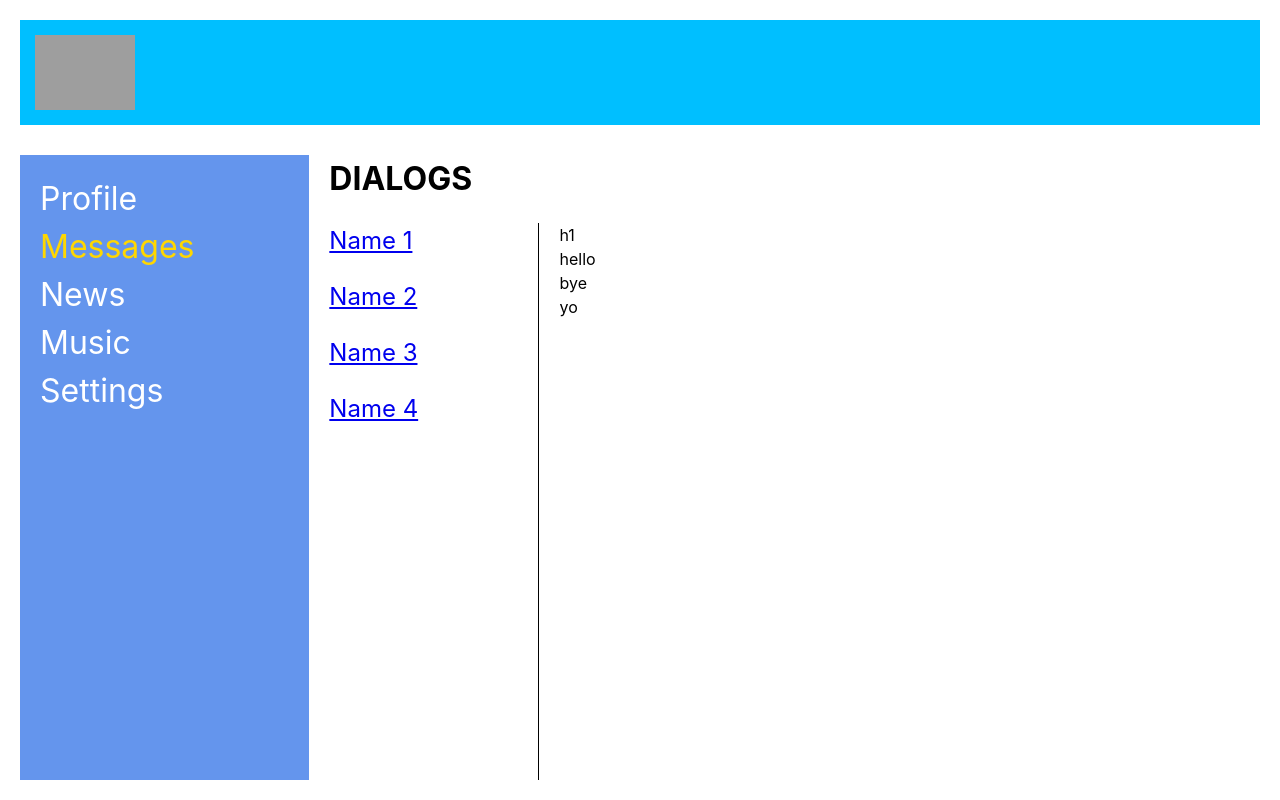
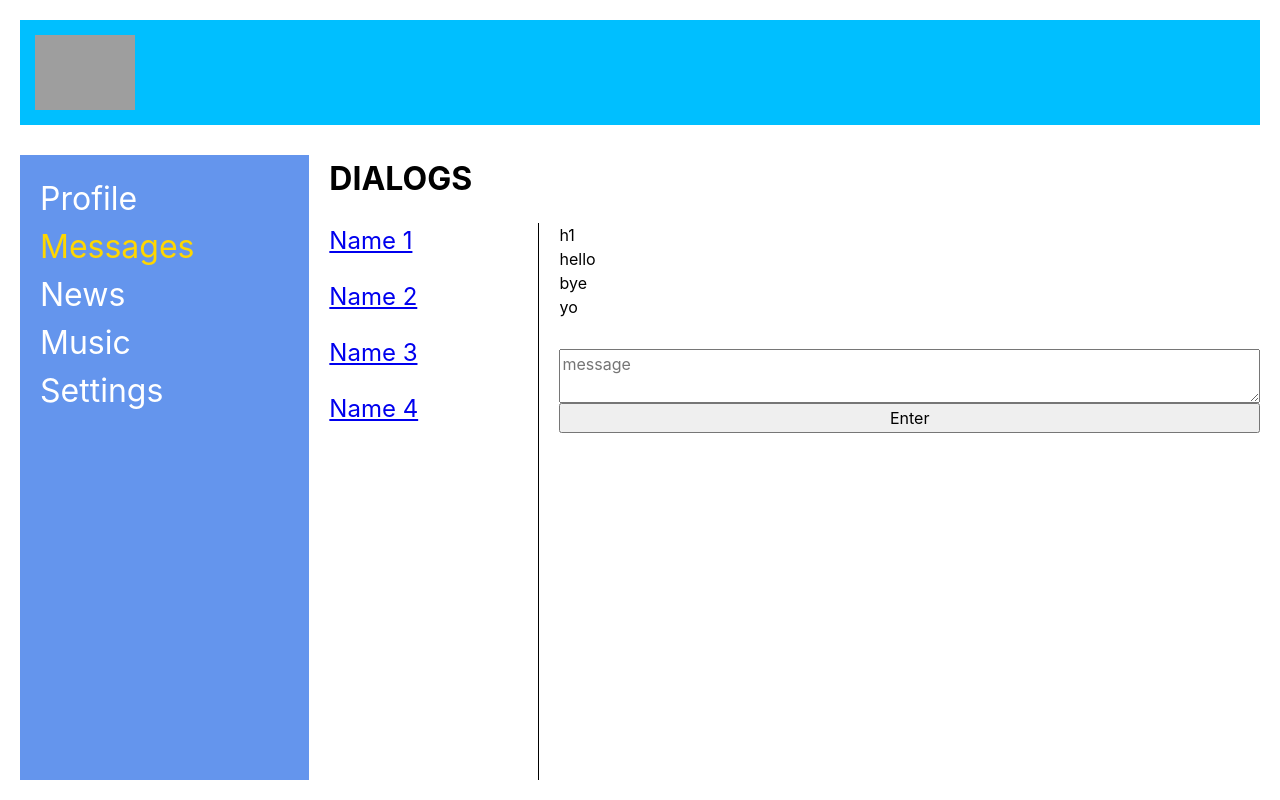
Before and after one commit to apalion1493/Social-network-react, a React (Create React App) app: page /dialogs in a window 1280 px wide. Built offline with nearby package versions, Linux system fonts and the light colour scheme; grey boxes are pictures that could not be loaded.

Commit message:
intermediate commit

```diff
--- a/src/components/Dialogs/Dialogs.module.css
+++ b/src/components/Dialogs/Dialogs.module.css
@@ -36,6 +36,12 @@
     margin-bottom: 0;
 }
 
+.dialogForm {
+    margin-top: 30px;
+    display: flex;
+    flex-direction: column;
+}
+
 .messages {
 
 }
--- a/src/components/Dialogs/Dialogs.tsx
+++ b/src/components/Dialogs/Dialogs.tsx
@@ -5,6 +5,13 @@ import React from "react";
 import {DialogType, MessageType, TypeDataDialogsPage} from "../../redux/state";
 
 export const Dialogs = (props: TypeDataDialogsPage) => {
+    let newMessageElement: any = React.createRef();
+
+    let addMessage = () => {
+        let text = newMessageElement.current.value;
+        alert(text)
+    }
+
     return (
         <section className={s.dialogs}>
             <h1 className={s.dialogsTitle}>Dialogs</h1>
@@ -14,6 +21,11 @@ export const Dialogs = (props: TypeDataDialogsPage) => {
                 </div>
                 <div className={s.messages}>
                     { props.messages.map((m: MessageType) => <Message message={m.message} id={m.id}/>) }
+
+                    <div className={s.dialogForm}>
+                        <textarea ref={newMessageElement} placeholder="message" />
+                        <button onClick={addMessage}>Enter</button>
+                    </div>
                 </div>
             </div>
         </section>
--- a/src/components/Profile/MyPosts/MyPosts.tsx
+++ b/src/components/Profile/MyPosts/MyPosts.tsx
@@ -1,6 +1,6 @@
 import s from './MyPosts.module.css';
 import {Post} from "./Post/Post";
-import React from "react";
+import React, {LegacyRef} from "react";
 
 export type PostsType = {
     posts: Array<PostType>
@@ -13,15 +13,25 @@ export type PostType = {
 }
 
 const MyPosts: React.FC<PostsType> = (props) => {
+    let postElements = props.posts.map((p: PostType) => <Post id={p.id} likeCount={p.like} message={p.message}/>);
+
+    let newPostElement: any = React.createRef();
+
+    let addPost = () => {
+        let text = newPostElement.current.value;
+
+    }
+
     return (
         <div>
             <h3 className={s.title}>My Posts</h3>
             <div className={s.wrapper}>
-              <textarea className={s.textarea} placeholder="your news..."/>
-              <button className={s.button}>Send</button>
+                <textarea ref={newPostElement} className={s.textarea} placeholder="your news..."/>
+                <button onClick={addPost} className={s.button}>Send
+                </button>
             </div>
             <div className={s.postList}>
-              { props.posts.map((p: PostType) => <Post id={p.id} likeCount={p.like} message={p.message}/>) }
+                {postElements}
             </div>
         </div>
     )
```
Lines whose indentation alone changed are shown as unchanged.
